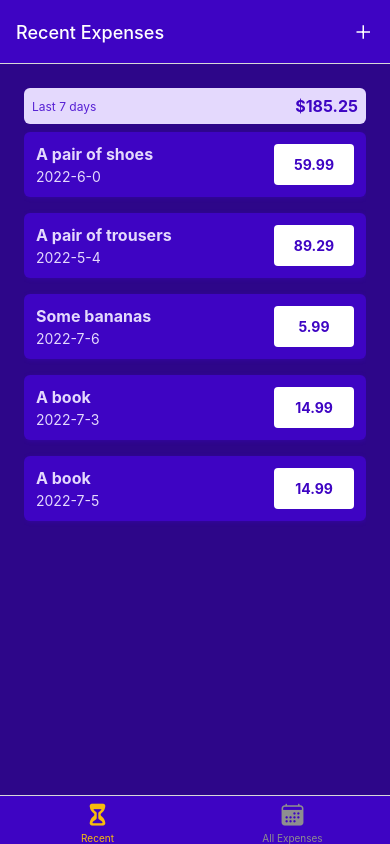
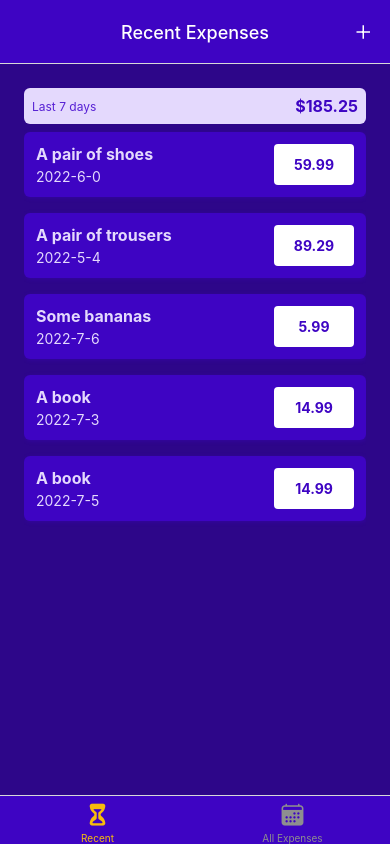
Before and after one commit to Juciano-Farias/RN-Expense-Tracker, a React Native app: screen / in a window 390 px wide. Built offline with nearby package versions, Linux system fonts and the light colour scheme.

Commit message:
feat: Navigating to the manage page through the add button and the itens

```diff
--- a/App.js
+++ b/App.js
@@ -19,14 +19,23 @@ const BottomTabs = createBottomTabNavigator();
 function ExpensesOverview() {
   return (
     <BottomTabs.Navigator
-      screenOptions={{
+      screenOptions={({ navigation }) => ({
         headerStyle: { backgroundColor: GlobalStyles.colors.primary500 },
         headerTintColor: "white",
         tabBarStyle: { backgroundColor: GlobalStyles.colors.primary500 },
         tabBarActiveTintColor: GlobalStyles.colors.accent500,
-        headerRight: ({ tintColor }) =>
-          <IconsButton color={tintColor} size={24} icon="add" onPress={() => {}} />
-      }}
+        headerTitleAlign: "center",
+        headerRight: ({ tintColor }) => (
+          <IconsButton
+            color={tintColor}
+            size={24}
+            icon="add"
+            onPress={() => {
+              navigation.navigate("ManageExpenses");
+            }}
+          />
+        ),
+      })}
     >
       <BottomTabs.Screen
         name="RecentExpenses"
```
